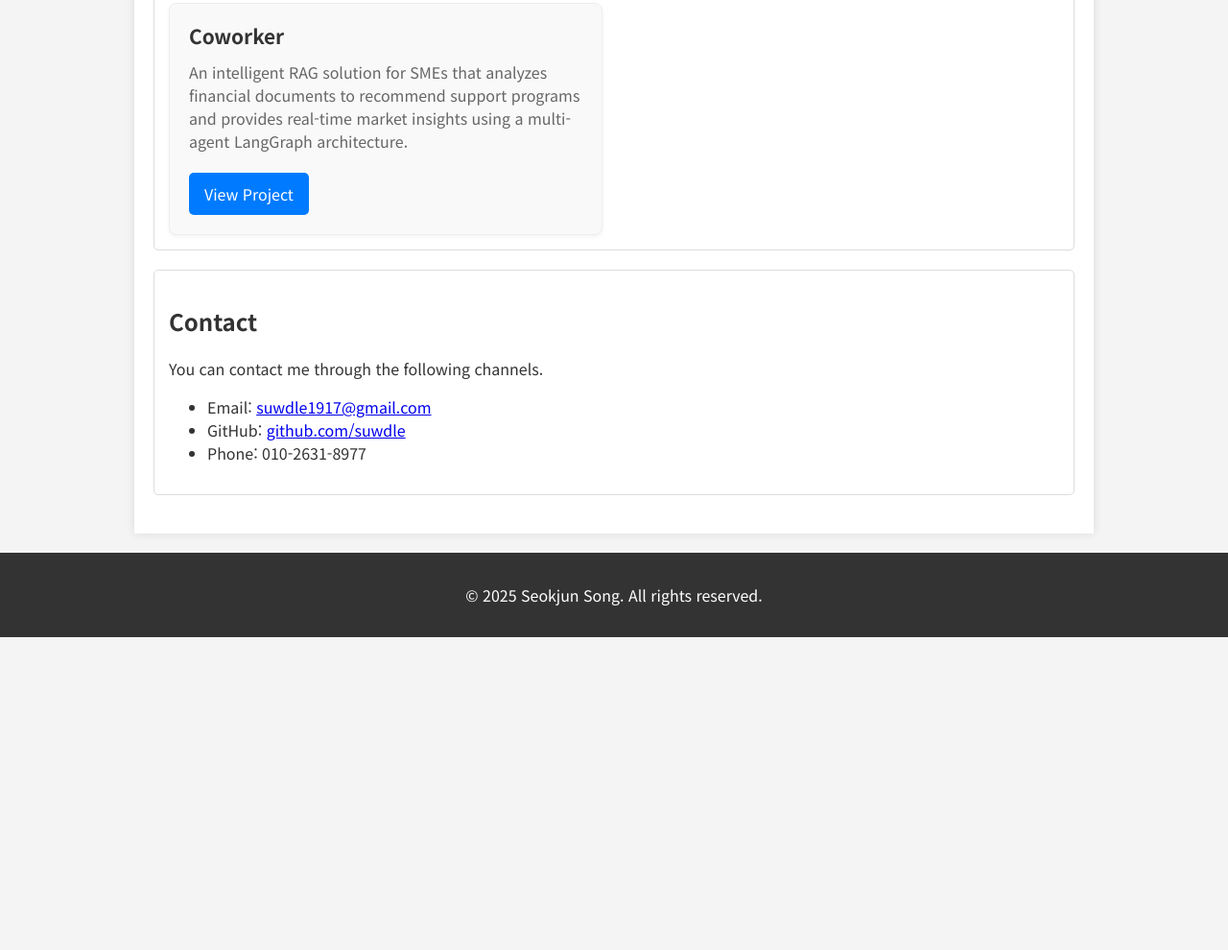
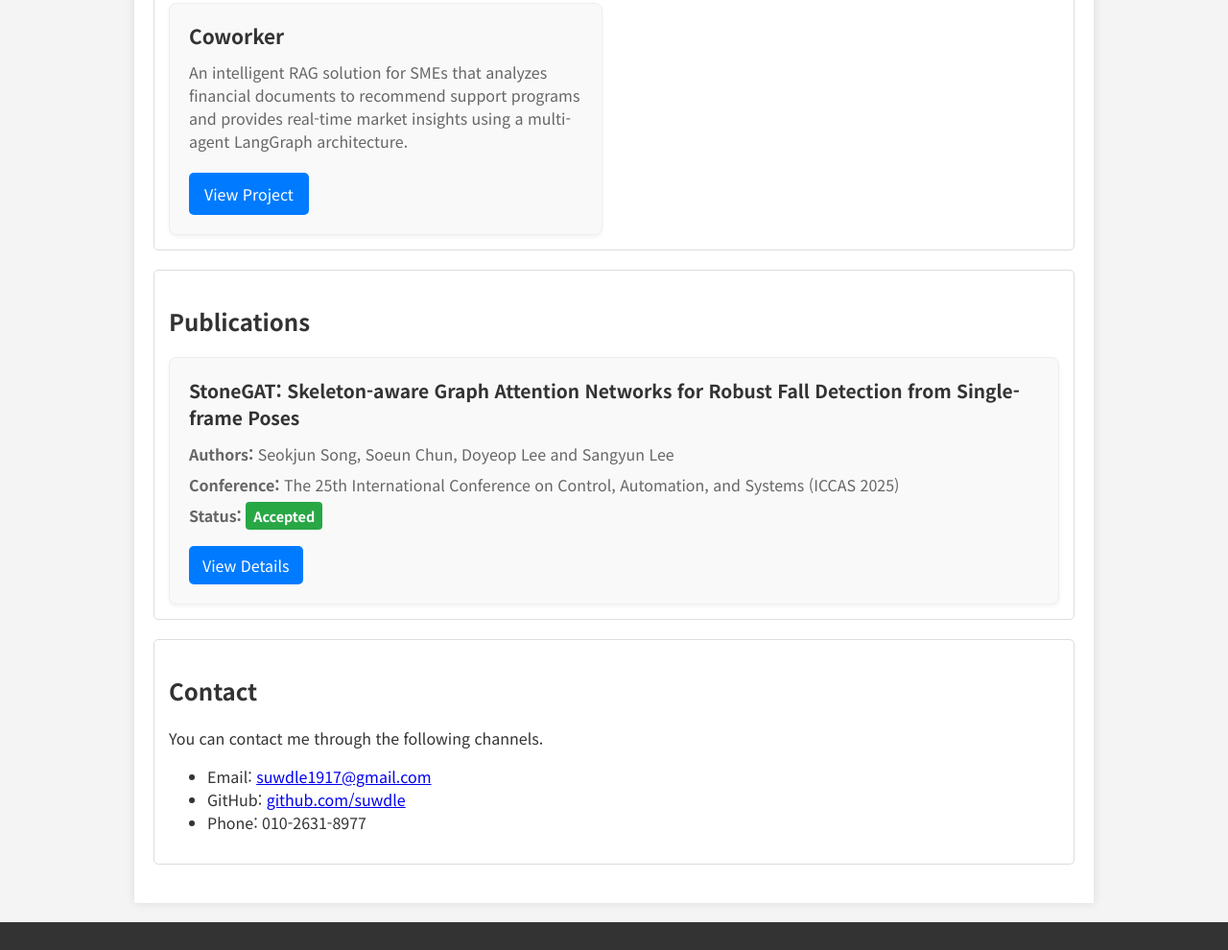
Before and after one commit to suwdle/suwdle.github.io, a plain HTML site: page index.html in a window 1280 px wide. Shown: the part 1049-2039 px from the top of the page at 96% size. Before the commit the page ends 1713 px from the top, so only its background shows below. Drawn offline with Linux system fonts and the light colour scheme.

Commit message:
publication section 추가

```diff
--- a/index.html
+++ b/index.html
@@ -17,6 +17,7 @@
             <li><a href="#home">Home</a></li>
             <li><a href="#about">About</a></li>
             <li><a href="#projects">Projects</a></li>
+            <li><a href="#publications">Publications</a></li>
             <li><a href="#contact">Contact</a></li>
         </ul>
     </nav>
@@ -44,6 +45,11 @@
             <div class="project-list" id="project-list"></div>
         </section>
 
+        <section id="publications">
+            <h2>Publications</h2>
+            <div class="publication-list" id="publication-list"></div>
+        </section>
+
         <section id="contact">
             <h2>Contact</h2>
             <p>You can contact me through the following channels.</p>
--- /dev/null
+++ b/publications.json
@@ -0,0 +1,9 @@
+[
+  {
+    "title": "StoneGAT: Skeleton-aware Graph Attention Networks for Robust Fall Detection from Single-frame Poses",
+    "authors": "Seokjun Song, Soeun Chun, Doyeop Lee and Sangyun Lee",
+    "conference": "The 25th International Conference on Control, Automation, and Systems (ICCAS 2025)",
+    "status": "Accepted",
+    "link": "Projects/FOCUS.html"
+  }
+]
--- a/script.js
+++ b/script.js
@@ -25,4 +25,33 @@ document.addEventListener('DOMContentLoaded', function() {
                 projectList.innerHTML = `<div style='color:red;'>${error.message}</div>`;
             }
         });
+
+    fetch('./publications.json')
+        .then(response => {
+            if (!response.ok) throw new Error('논문 데이터를 불러올 수 없습니다.');
+            return response.json();
+        })
+        .then(publications => {
+            const publicationList = document.getElementById('publication-list');
+            if (!publicationList) return;
+            publicationList.innerHTML = '';
+            publications.forEach(pub => {
+                const item = document.createElement('div');
+                item.className = 'publication-item';
+                item.innerHTML = `
+                    <h3>${pub.title}</h3>
+                    <p><strong>Authors:</strong> ${pub.authors}</p>
+                    <p><strong>Conference:</strong> ${pub.conference}</p>
+                    <p><strong>Status:</strong> <span class="status status-${pub.status.toLowerCase().replace(/ /g, '-')}">${pub.status}</span></p>
+                    <a href="${pub.link}">View Details</a>
+                `;
+                publicationList.appendChild(item);
+            });
+        })
+        .catch(error => {
+            const publicationList = document.getElementById('publication-list');
+            if (publicationList) {
+                publicationList.innerHTML = `<div style='color:red;'>${error.message}</div>`;
+            }
+        });
 });
--- a/style.css
+++ b/style.css
@@ -194,3 +194,78 @@ footer {
     color: #fff;
     margin-top: 20px;
 }
+
+/* Publication List Styling */
+.publication-list {
+    display: grid;
+    grid-template-columns: 1fr;
+    gap: 24px;
+}
+
+.publication-item {
+    display: flex;
+    flex-direction: column;
+    background-color: #f9f9f9;
+    padding: 20px;
+    border-radius: 8px;
+    border: 1px solid #eee;
+    box-shadow: 0 2px 4px rgba(0, 0, 0, 0.05);
+    transition: transform 0.2s ease, box-shadow 0.2s ease;
+}
+
+.publication-item:hover {
+    transform: translateY(-2px);
+    box-shadow: 0 4px 12px rgba(0, 0, 0, 0.1);
+}
+
+.publication-item h3 {
+    margin: 0 0 12px 0;
+    color: #333;
+    font-size: 1.2em;
+    font-weight: 700;
+}
+
+.publication-item p {
+    margin: 0 0 8px 0;
+    color: #666;
+    line-height: 1.5;
+}
+
+.publication-item a {
+    display: inline-block;
+    margin-top: 12px;
+    padding: 8px 14px;
+    background-color: #007bff;
+    color: #fff;
+    text-decoration: none;
+    border-radius: 5px;
+    font-weight: 500;
+    text-align: center;
+    transition: background-color 0.2s ease;
+    align-self: flex-start;
+}
+
+.publication-item a:hover {
+    background-color: #0056b3;
+}
+
+.status {
+    padding: 4px 8px;
+    border-radius: 4px;
+    font-size: 0.9em;
+    font-weight: 600;
+    color: #fff;
+}
+
+.status-accepted {
+    background-color: #28a745;
+}
+
+.status-under-review {
+    background-color: #ffc107;
+    color: #333;
+}
+
+.status-published {
+    background-color: #17a2b8;
+}
```
